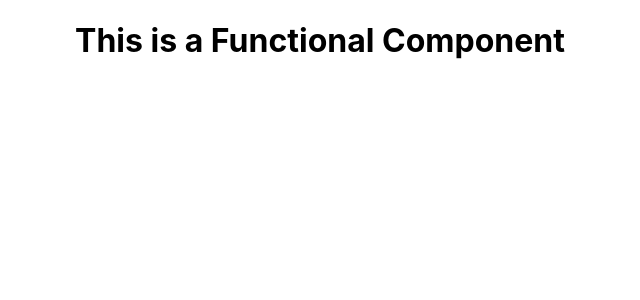
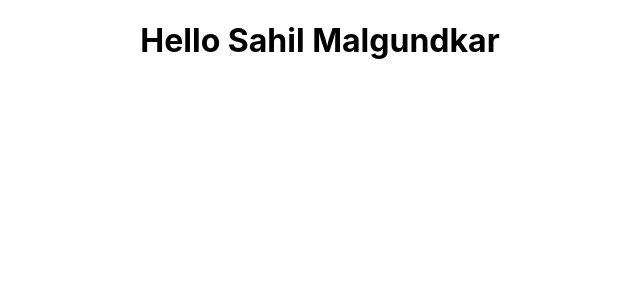
Before and after one commit to sahilm-10/EQ-React, a React (Create React App) app: page / in a window 1280 px wide. Shown: the top 300 px of the page, without its empty margins (320-960 px from the left). Built offline with nearby package versions, Linux system fonts and the light colour scheme.

Commit message:
JSX Example Added

```diff
--- a/src/App.js
+++ b/src/App.js
@@ -1,10 +1,11 @@
 import './App.css';
 import GreetMessage from './Components/FirstFunctionalComponent';
+import FullName from './Components/JsxExample';
 
 function App() {
   return (
     <div className="App">
-      <GreetMessage/>
+      <FullName/>
     </div>
   );
 }
--- /dev/null
+++ b/src/Components/JsxExample.js
@@ -0,0 +1,20 @@
+import React from "react";
+
+function FullName(){
+    // JSX written inside return() -> Makes code simpler and elegant.
+    return(
+        <div>
+            <h1>Hello Sahil Malgundkar</h1>
+        </div>
+    )
+
+    // Other way to write the same code
+    // .createElement -> (tag,attribute[id,class],children[anyNumber])
+    // return React.createElement('div',null,React.createElement('h1',null,'This is From React.createElement'))
+}
+
+
+
+
+
+export default FullName;
```
